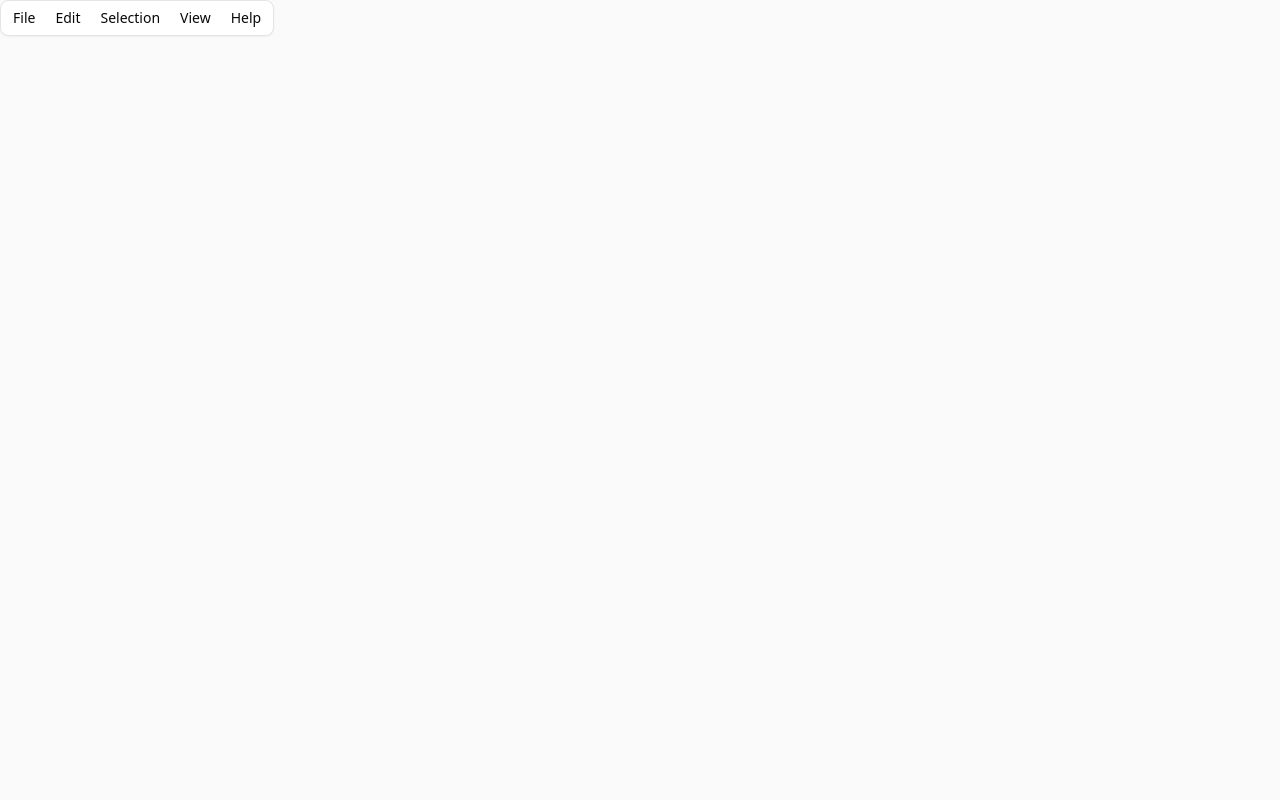
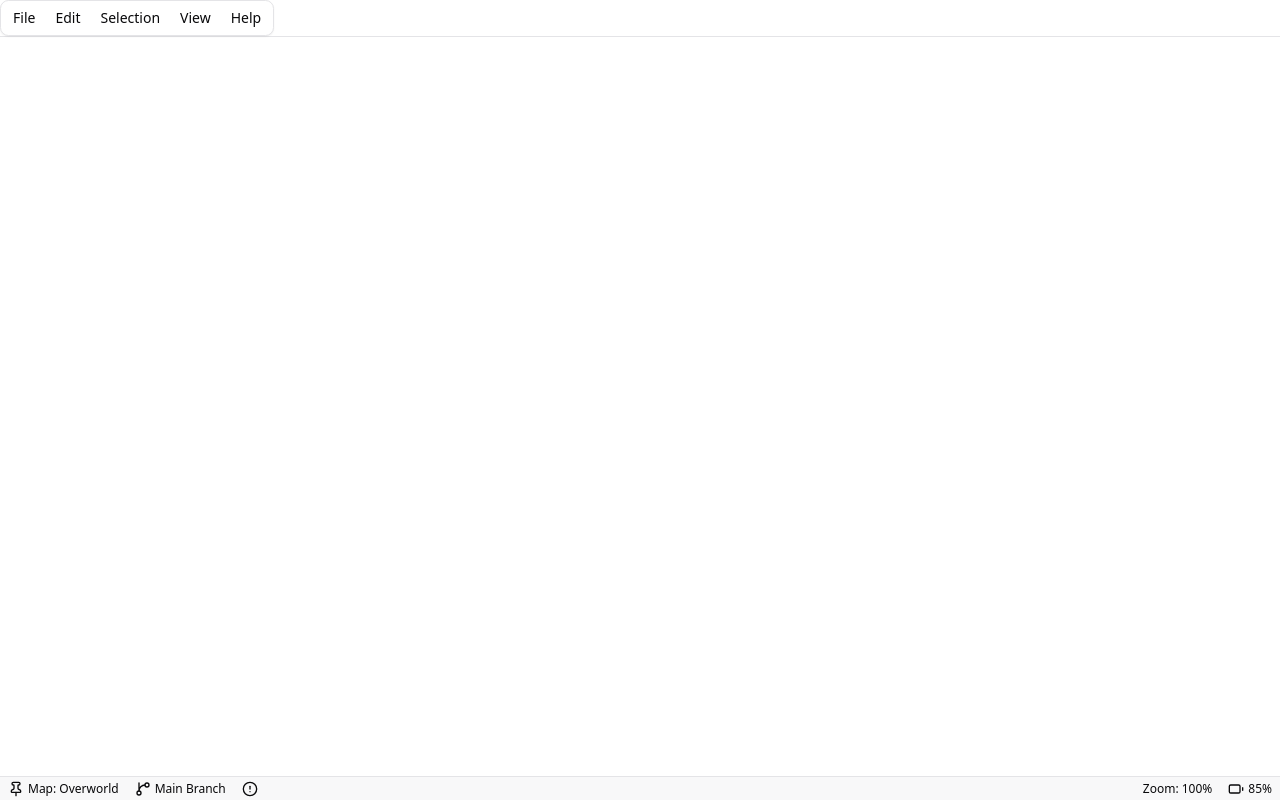
Before and after one commit to ougi-dev/fluent-editor, a Next.js app: page / in a window 1280 px wide. Built offline with nearby package versions, Linux system fonts and the light colour scheme.

Commit message:
feat: refactor app layout by removing MenubarDemo and implementing AppBar and StatusBar components

```diff
--- a/src/app/page.tsx
+++ b/src/app/page.tsx
@@ -1,9 +1,25 @@
-import { MenubarDemo } from "@/components/menu-bar";
+import { BatteryIcon, CircleAlert, GitBranch, Pin } from "lucide-react";
+import { AppBar } from "@/components/app-bar";
+import { StatusBarItem } from "@/components/elements/status-bar-component";
+import { StatusBar } from "@/components/status-bar";
 
 export default function Home() {
   return (
-    <div className="flex min-h-screen bg-zinc-50 dark:bg-black">
-      <MenubarDemo />
+    <div>
+      <AppBar />
+      <StatusBar>
+        <StatusBarItem lucideIcon={Pin} side="left">
+          Map: Overworld
+        </StatusBarItem>
+        <StatusBarItem lucideIcon={GitBranch} side="left">
+          Main Branch
+        </StatusBarItem>
+        <StatusBarItem lucideIcon={CircleAlert} side="left" />
+        <StatusBarItem side="right">Zoom: 100%</StatusBarItem>
+        <StatusBarItem lucideIcon={BatteryIcon} side="right">
+          85%
+        </StatusBarItem>
+      </StatusBar>
     </div>
   );
 }
--- /dev/null
+++ b/src/components/app-bar.tsx
@@ -0,0 +1,24 @@
+import { AppBarControls } from "@/components/elements/app-bar-controls";
+import { AppBarMenu } from "@/components/elements/app-bar-menu";
+import { AppBarTitle } from "@/components/elements/app-bar-title";
+
+export function AppBar() {
+  return (
+    <header
+      className="fixed top-0 right-0 left-0 z-50 border-border border-b bg-background"
+      id="app-bar"
+    >
+      <div className="grid h-full grid-cols-3 items-center">
+        <div className="justify-self-start">
+          <AppBarMenu />
+        </div>
+        <div className="justify-self-center">
+          <AppBarTitle />
+        </div>
+        <div className="justify-self-end">
+          <AppBarControls />
+        </div>
+      </div>
+    </header>
+  );
+}
--- /dev/null
+++ b/src/components/elements/app-bar-controls.tsx
@@ -0,0 +1,7 @@
+export function AppBarControls() {
+  return (
+    <div>
+      <h1 className="text-white">_ O X</h1>
+    </div>
+  );
+}
--- a/src/components/menu-bar.tsx
+++ b/src/components/elements/app-bar-menu.tsx
@@ -17,7 +17,7 @@ import {
 } from "@/components/ui/menubar";
 import { useFullscreen } from "@/hooks/use-fullscreen";
 
-export function MenubarDemo() {
+export function AppBarMenu() {
   return (
     <Menubar>
       {/* FILE MENU */}
--- /dev/null
+++ b/src/components/elements/app-bar-title.tsx
@@ -0,0 +1,11 @@
+import { metadata } from "@/app/layout";
+
+export function AppBarTitle() {
+  return (
+    <div>
+      <p className="font-medium text-sm text-white">
+        {metadata.title?.toString()}
+      </p>
+    </div>
+  );
+}
--- /dev/null
+++ b/src/components/elements/status-bar-component.tsx
@@ -0,0 +1,30 @@
+import type { LucideIcon } from "lucide-react";
+import type { ReactNode } from "react";
+import { cn } from "@/lib/utils";
+
+export type StatusBarItemProps = {
+  side: "left" | "right";
+  children?: ReactNode;
+  className?: string;
+  lucideIcon?: LucideIcon;
+};
+
+export function StatusBarItem({
+  children,
+  className,
+  lucideIcon: IconComponent,
+}: StatusBarItemProps) {
+  return (
+    <div
+      className={cn(
+        "flex h-full cursor-pointer select-none items-center px-2 text-xs hover:bg-muted/80",
+        className
+      )}
+    >
+      {IconComponent && (
+        <IconComponent className={children ? "mr-1" : ""} size={16} />
+      )}
+      {children}
+    </div>
+  );
+}
--- /dev/null
+++ b/src/components/nodes/node-if.tsx
@@ -0,0 +1,3 @@
+export function NodeIf() {
+  return <div>node-if</div>;
+}
--- /dev/null
+++ b/src/components/status-bar.tsx
@@ -0,0 +1,31 @@
+import React, { type PropsWithChildren, type ReactElement } from "react";
+import {
+  StatusBarItem,
+  type StatusBarItemProps,
+} from "@/components/elements/status-bar-component";
+
+export function StatusBar({ children }: PropsWithChildren) {
+  const items = {
+    left: [] as ReactElement<StatusBarItemProps>[],
+    right: [] as ReactElement<StatusBarItemProps>[],
+  };
+  for (const child of React.Children.toArray(children)) {
+    if (React.isValidElement(child) && child.type === StatusBarItem) {
+      const element = child as ReactElement<StatusBarItemProps>;
+      items[element.props.side === "right" ? "right" : "left"].push(element);
+    }
+  }
+
+  return (
+    <footer className="fixed right-0 bottom-0 left-0 h-6 border-border border-t bg-muted/60 backdrop-blur-sm">
+      <div className="grid h-full grid-cols-2 items-center">
+        <div className="flex h-full items-center justify-start">
+          {items.left}
+        </div>
+        <div className="flex h-full items-center justify-end">
+          {items.right}
+        </div>
+      </div>
+    </footer>
+  );
+}
```
